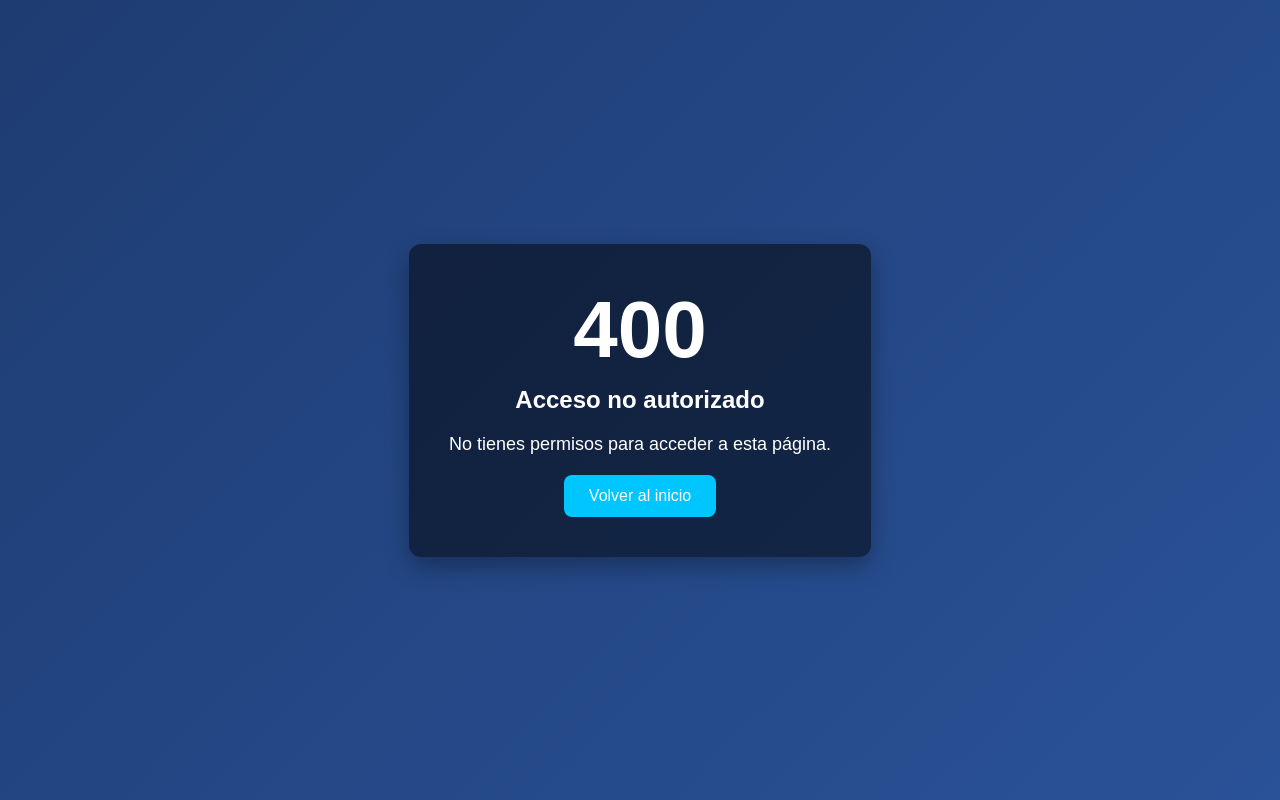
After one commit to jusaza/Codegol_Django, a Django app: page /400/ in a window 1280 px wide. The commit adds this page. Run offline with Django 5.2, Linux system fonts and the light colour scheme.

Commit message:
permiso de vistas

```diff
--- /dev/null
+++ b/Codegol/codegol/templates/400.html
@@ -0,0 +1,68 @@
+<!DOCTYPE html>
+<html lang="es">
+<head>
+    <meta charset="UTF-8">
+    <title>Acceso no autorizado</title>
+    <meta name="viewport" content="width=device-width, initial-scale=1.0">
+
+    <style>
+        body {
+            margin: 0;
+            padding: 0;
+            font-family: Arial, sans-serif;
+            background: linear-gradient(135deg, #1e3c72, #2a5298);
+            height: 100vh;
+            display: flex;
+            justify-content: center;
+            align-items: center;
+            color: white;
+        }
+
+        .container {
+            text-align: center;
+            background: rgba(0, 0, 0, 0.5);
+            padding: 40px;
+            border-radius: 12px;
+            box-shadow: 0 10px 25px rgba(0,0,0,0.3);
+        }
+
+        h1 {
+            font-size: 80px;
+            margin: 0;
+        }
+
+        h2 {
+            margin: 10px 0;
+        }
+
+        p {
+            margin: 20px 0;
+            font-size: 18px;
+        }
+
+        a {
+            display: inline-block;
+            padding: 12px 25px;
+            background: #00c6ff;
+            color: white;
+            text-decoration: none;
+            border-radius: 8px;
+            transition: 0.3s;
+        }
+
+        a:hover {
+            background: #0072ff;
+        }
+    </style>
+</head>
+<body>
+
+    <div class="container">
+        <h1>400</h1>
+        <h2>Acceso no autorizado</h2>
+        <p>No tienes permisos para acceder a esta página.</p>
+        <a href="/">Volver al inicio</a>
+    </div>
+
+</body>
+</html>
--- a/Codegol/codegol/templates/layout/menu.html
+++ b/Codegol/codegol/templates/layout/menu.html
@@ -15,9 +15,11 @@
 
     <h2>⚽ Menú ⚽</h2>
     <ul>
+      {% if "Administrador" in roles %}
       <li>
         <a href="{% url 'usuario' %}">Usuarios</a>
       </li>
+      {% endif %}
       <li>
         <a href="#">Entrenamiento</a>
       </li>
--- a/Codegol/codegol/urls.py
+++ b/Codegol/codegol/urls.py
@@ -26,6 +26,7 @@ urlpatterns = [
     path('nosotros/', views.nosotros, name='nosotros'),
     path('servicios/', views.servicios, name='servicios'),
     path('pagina_original/', views.pagina_original, name='pagina_original'),
+    path('400/', views.error400, name='error400'),
 
     path('entrenamientos/', include('entrenamientos.urls')),
 ]
--- a/Codegol/codegol/views.py
+++ b/Codegol/codegol/views.py
@@ -13,3 +13,6 @@ def servicios(request):
 
 def pagina_original(request):
     return render(request, 'pagina_original.html')
+
+def error400(request):
+    return render(request, '400.html')
--- a/Codegol/usuario/views.py
+++ b/Codegol/usuario/views.py
@@ -2,6 +2,7 @@ from django.shortcuts import render, redirect
 from django.contrib import messages
 from .models import Usuario, DetallesUsuarioRol
 from .forms import UsuarioForm, LoginForm
+from .decorators import rol_requerido
 
 # Create your views here.
 
@@ -42,6 +43,7 @@ def logout_view(request):
     request.session.flush()
     return redirect("login")
 
+@rol_requerido(["Entrenador"])
 def usuario(request):
     usuarios = Usuario.objects.all()
     return render(request, "usuarios/list.html", {'usuarios' : usuarios}) #Como decir Index.html del modulo de Usuarios.
```
Also changed, not shown: Codegol/usuario/decorators.py (added, +22 -0 lines).
